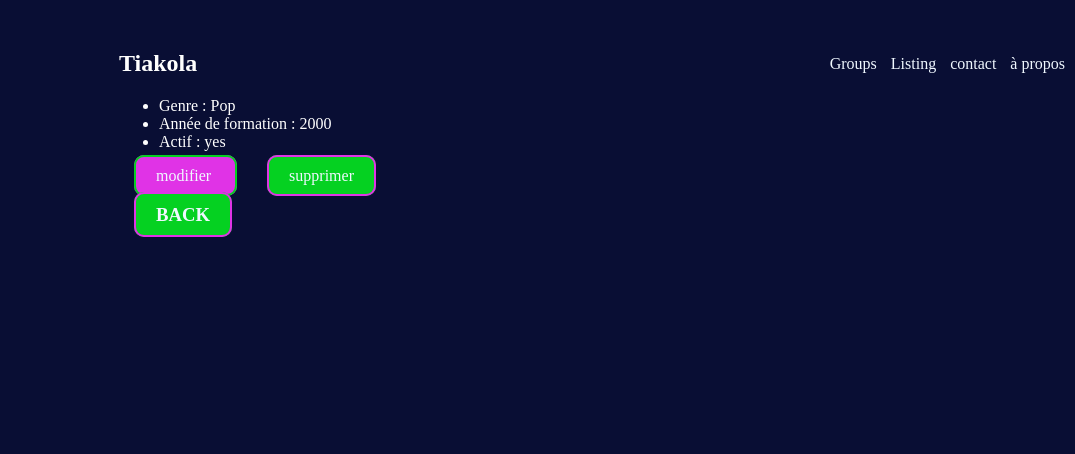
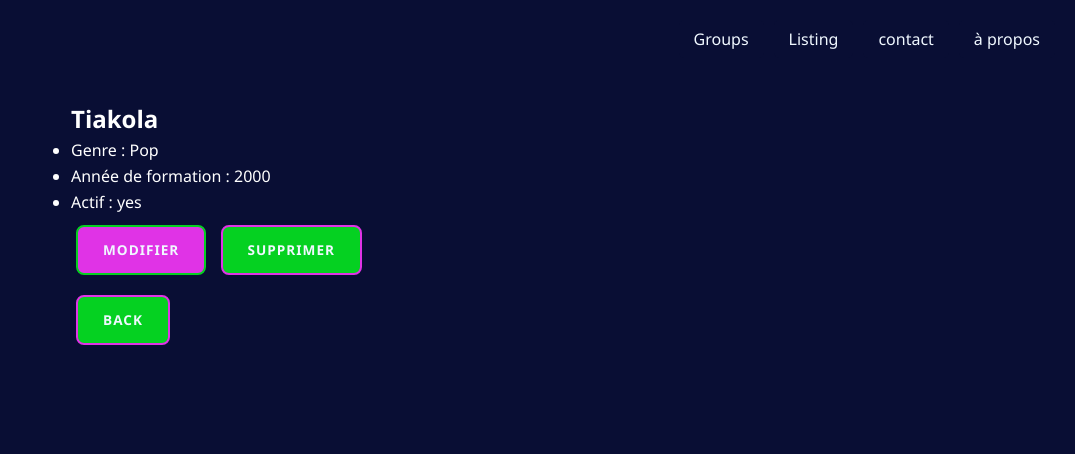
Before and after one commit to Akhash-42/Merchex, a Django app: page /bands/1/ in a window 1280 px wide. Shown: the top 454 px of the page, without its empty margins (205-1280 px from the left). Run offline with Django 5.2, Linux system fonts and the light colour scheme; data comes from the database, SQL or seed files in the repository.

Commit message:
modification du css

```diff
--- a/listings/static/listings/styles.css
+++ b/listings/static/listings/styles.css
@@ -1,56 +1,89 @@
+/* Amélioration globale */
 * {
+    margin: 0;
+    padding: 0;
+    box-sizing: border-box; /* Important pour que le padding ne casse pas la largeur */
+    font-family: 'Segoe UI', Roboto, Helvetica, Arial, sans-serif;
     background: #090e34;
     color: white;
 }
-a{
+
+/* Liens de navigation */
+a {
     color: aliceblue;
     text-decoration: none;
-}
-a:hover{
-    background-color: hsl(233, 70%, 24%);
-}
-.errorlist{
-    margin-bottom: -10px ;
-}
-.esp{
-    padding: 5px;
+    padding: 8px 15px;
+    border-radius: 5px;
+    transition: all 0.3s ease; /* Animation douce au survol */
 }
 
-.btn{
-    background-color: #e033e6;
-    padding: 10px 20px;
-    border: 2px solid oklab(74.68599999999999% -0.1976 0.14727);
-    cursor: pointer;
-    margin: 10px 15px;
-    border-radius: 10px;
-
-}
-.btn:hover{
-    background-color: oklab(74.68599999999999% -0.1976 0.14727);
+a:hover {
+    background-color: hsl(233, 70%, 24%);
+    color: #e033e6; /* Petit rappel de ta couleur principale */
 }
 
-.back{
-    background-color: oklab(74.68599999999999% -0.1976 0.14727);
-    padding: 10px 20px;
-    border: 2px solid #e033e6;
-    cursor: pointer;
-    margin: 10px 15px;
-    border-radius: 10px;
-}
-.back:hover{
-    background-color: #e033e6;
+/* Conteneur principal */
+.mam {
+    width: 60%; /* Légèrement plus large pour plus d'air */
+    max-width: 800px;
+    margin: 80px auto; /* Plus d'espace en haut */
+    padding: 20px;
+    line-height: 1.6; /* Meilleure lisibilité du texte */
 }
 
-.mam{
-    width: 50%;
-    /* list-style-position: inside; */
-    margin :auto;
-    margin-top: 50px;
-
+/* Navigation */
+nav {
+    top: 20px;
+    right: 20px;
+    position: absolute;
+    display: flex;
+    gap: 10px; /* Espace régulier entre les liens */
 }
 
-nav{
-    right: 0px;
-    padding: 5px;
-    position: absolute;
+/* Style commun pour les boutons */
+.btn, .back {
+    display: inline-block; /* Pour que les marges fonctionnent bien */
+    padding: 12px 25px;
+    font-weight: 600;
+    text-transform: uppercase;
+    font-size: 0.85rem;
+    letter-spacing: 1px;
+    cursor: pointer;
+    margin: 10px 5px; /* Aligné avec moins d'écart latéral */
+    border-radius: 8px;
+    transition: transform 0.2s, background-color 0.3s, box-shadow 0.3s;
+    border: 2px solid;
 }
+
+/* Bouton principal (Violet) */
+.btn {
+    background-color: #e033e6;
+    border-color: oklab(74.68599999999999% -0.1976 0.14727);
+}
+
+.btn:hover {
+    background-color: oklab(74.68599999999999% -0.1976 0.14727);
+    transform: translateY(-2px); /* Effet de soulèvement */
+    box-shadow: 0 5px 15px rgba(224, 51, 230, 0.3);
+}
+
+/* Bouton secondaire (Bleu/Gris) */
+.back {
+    background-color: oklab(74.68599999999999% -0.1976 0.14727);
+    border-color: #e033e6;
+}
+
+.back:hover {
+    background-color: #e033e6;
+    transform: translateY(-2px);
+    box-shadow: 0 5px 15px rgba(130, 160, 230, 0.2);
+}
+
+/* Listes d'erreurs Django */
+.errorlist {
+    list-style: none;
+    color: #ff4d4d; /* Rouge pour les erreurs */
+    font-size: 0.9rem;
+    margin-bottom: 10px;
+    padding: 0;
+}
```
